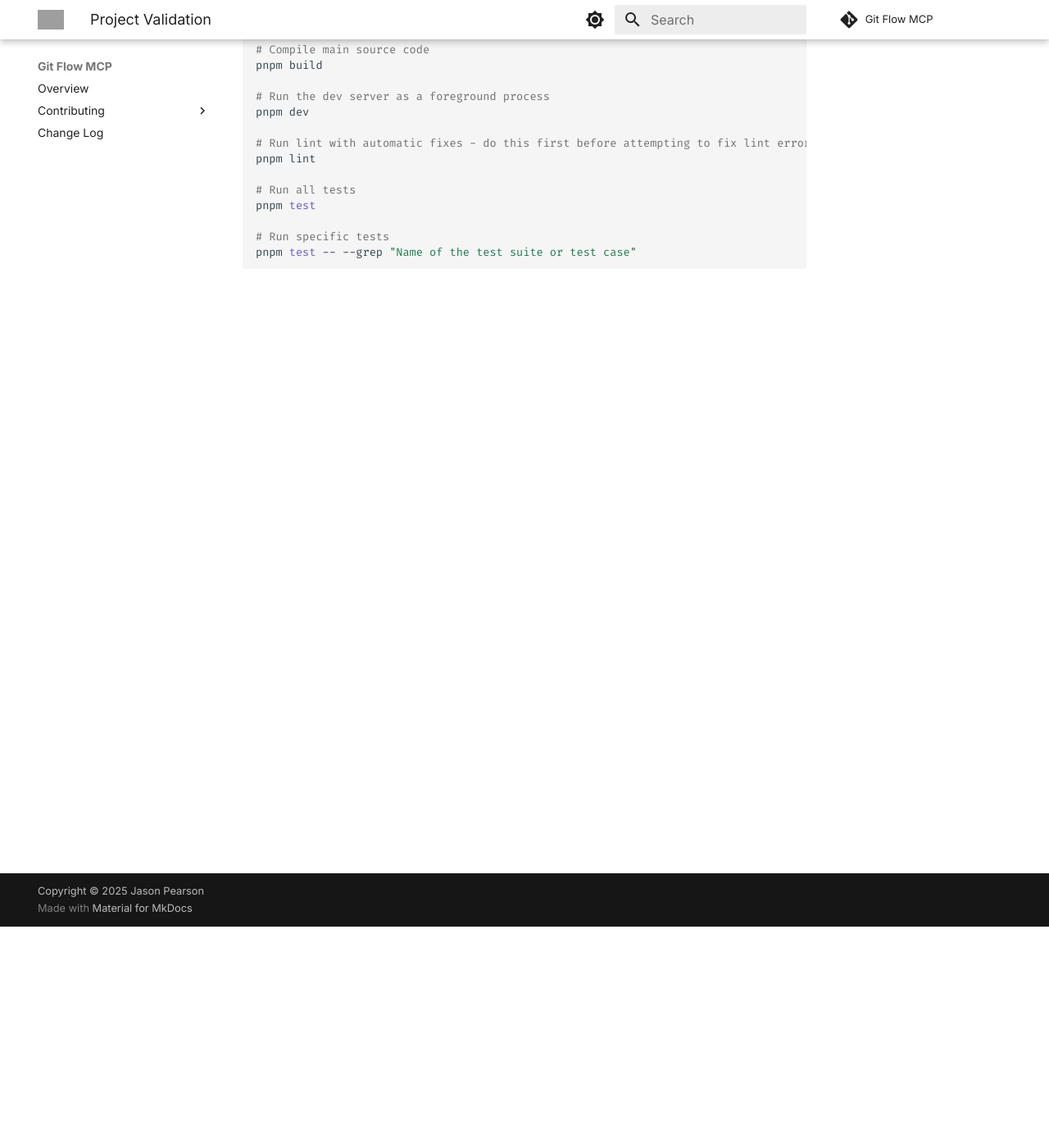
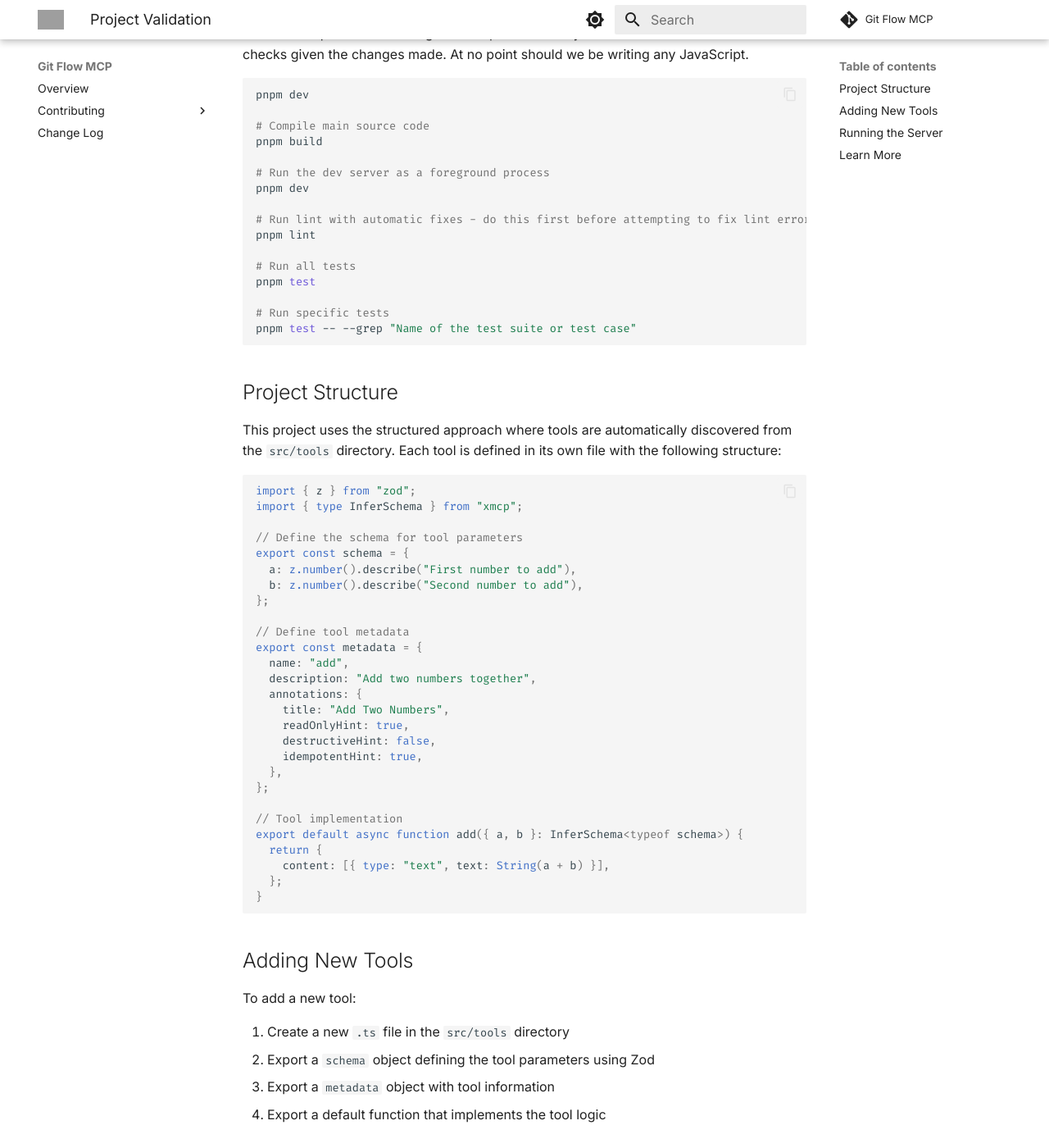
Before and after one commit to kaeawc/git-flow-mcp, an MkDocs documentation site: the page built from docs/ai/validation.md, in a window 1280 px wide and 1400 px high, scrolled down 270 px. Shown: the whole window at 82% size. Built offline with MkDocs 1.6.1 and Material for MkDocs 9.7.7, drawn with Linux system fonts in a browser that asks for light colours; comment, search, counter and statistics services are not loaded; some of the changed text lies outside the part shown; grey boxes are pictures that could not be loaded.

Commit message:
update docs and rules

````diff
--- a/docs/ai/validation.md
+++ b/docs/ai/validation.md
@@ -1,4 +1,7 @@
 # Project Validation
+
+This is a Node TypeScript MCP server that uses https://github.com/modelcontextprotocol/typescript-sdk to serve tool calls.
+Whenever terminal output isn't showing, write output to a file in the scratch directory
 
 This document provides instructions for AI agents to validate the project builds correctly and all tests pass.
 After writing some implementation you should select the most relevant checks given the changes made. At no point
@@ -22,3 +25,79 @@ pnpm test
 # Run specific tests
 pnpm test -- --grep "Name of the test suite or test case"
 ```
+
+## Project Structure
+
+This project uses the structured approach where tools are automatically discovered from the `src/tools` directory. Each tool is defined in its own file with the following structure:
+
+```typescript
+import { z } from "zod";
+import { type InferSchema } from "xmcp";
+
+// Define the schema for tool parameters
+export const schema = {
+  a: z.number().describe("First number to add"),
+  b: z.number().describe("Second number to add"),
+};
+
+// Define tool metadata
+export const metadata = {
+  name: "add",
+  description: "Add two numbers together",
+  annotations: {
+    title: "Add Two Numbers",
+    readOnlyHint: true,
+    destructiveHint: false,
+    idempotentHint: true,
+  },
+};
+
+// Tool implementation
+export default async function add({ a, b }: InferSchema<typeof schema>) {
+  return {
+    content: [{ type: "text", text: String(a + b) }],
+  };
+}
+```
+
+## Adding New Tools
+
+To add a new tool:
+
+1. Create a new `.ts` file in the `src/tools` directory
+2. Export a `schema` object defining the tool parameters using Zod
+3. Export a `metadata` object with tool information
+4. Export a default function that implements the tool logic
+
+## Running the Server
+
+You can run the server for the transport built with:
+
+- HTTP: `node dist/http.js`
+- STDIO: `node dist/stdio.js`
+
+Given the selected transport method, you will have a custom start script added to the `package.json` file.
+
+For HTTP:
+
+```bash
+npm run start-http
+# or
+yarn start-http
+# or
+pnpm start-http
+```
+
+For STDIO:
+
+```bash
+npm run start-stdio
+# or
+yarn start-stdio
+# or
+pnpm start-stdio
+```
+
+## Learn More
+
+- [xmcp Documentation](https://xmcp.dev/docs)
--- a/firebender.json
+++ b/firebender.json
@@ -5,9 +5,6 @@
     }
   },
   "rules": [
-    "This is a Node TypeScript MCP server that uses https://github.com/modelcontextprotocol/typescript-sdk to serve tool calls.",
-    "The goal of the project is to provide git workflow capabilities through MCP tool calls to drive decentralized source code navigation and iteration.,",
-    "Whenever terminal output isn't showing, write output to a file in the scratch directory",
     {
       "filePathMatches": "*",
       "rulesPaths": [
--- a/package.json
+++ b/package.json
@@ -1,7 +1,7 @@
 {
   "name": "git-flow-mcp",
   "version": "0.1.0",
-  "description": "An XMCP application with tool syntax",
+  "description": "MCP server providing git workflow capabilities to drive decentralized source code navigation and iteration",
   "engines": {
     "node": ">=20.0.0"
   },
````
Also changed, not shown: README.md (+5 -102 lines), docs/installation.md (added, +19 -0 lines).
